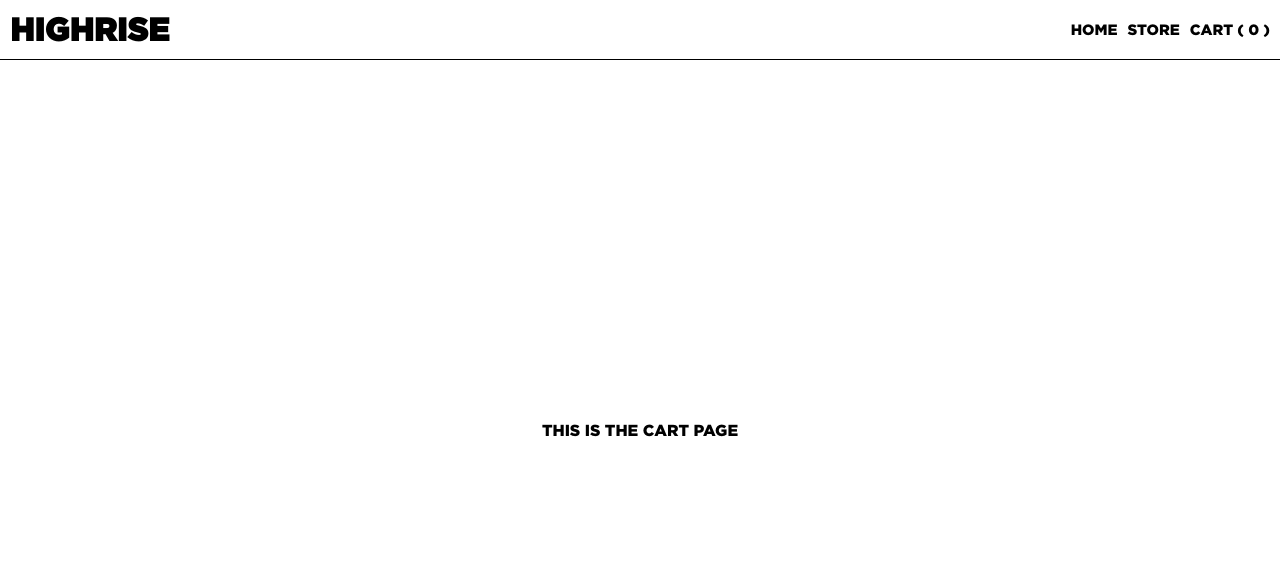
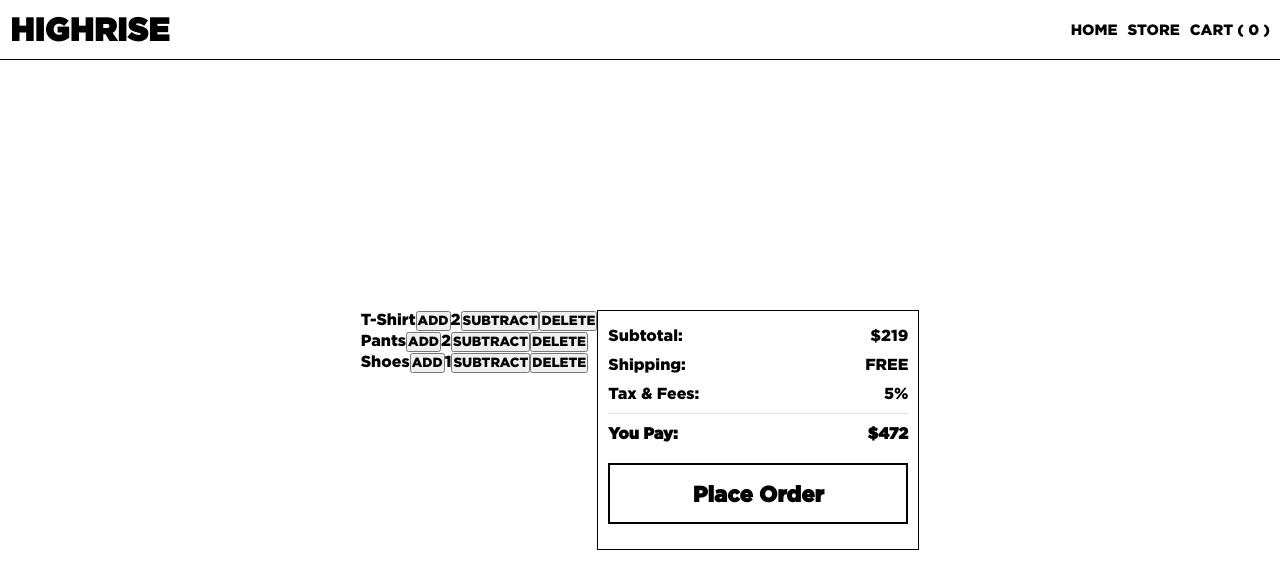
Before and after one commit to josephdorman/shopping-cart, a React (Vite) app: page /cart in a window 1280 px wide. Shown: the top 588 px of the page. Built offline with nearby package versions, Linux system fonts and the light colour scheme; no server answers.

Commit message:
style checkout

```diff
--- a/src/components/cart.jsx
+++ b/src/components/cart.jsx
@@ -2,11 +2,39 @@ import PropTypes from 'prop-types'
 import '../styles/cart.css'
 
 function Cart({ cart, setQuantity, onDelete }) {
+  const tempitems = [
+    {
+      id: 1,
+      title: 'T-Shirt',
+      quantity: 2,
+      price: 59,
+    },
+    {
+      id: 2,
+      title: 'Pants',
+      quantity: 2,
+      price: 20,
+    },
+    {
+      id: 3,
+      title: 'Shoes',
+      quantity: 1,
+      price: 140,
+    }
+  ]
+
+  const getTotal = () => {
+    let num = 0;
+    tempitems.forEach(item => num += item.price);
+    return num
+  }
+
   return (
     <>
-      THIS IS THE CART PAGE
+      <div className='cart'>
+        <div className='items'>
           {
-        cart.map(element => (
+            tempitems.map(element => (
               <div key={element.id}>
                 {element.title}
                 <button data-testid="add" onClick={() => setQuantity(element, 'add')}>ADD</button>
@@ -16,6 +44,19 @@ function Cart({ cart, setQuantity, onDelete }) {
               </div>
             ))
           }
+        </div>
+        <div className='checkout'>
+          <div className='price'>
+            <p>Subtotal: <span>${getTotal()}</span></p>
+            <p>Shipping: <span>FREE</span></p>
+            <p>Tax & Fees: <span>5%</span></p>
+          </div>
+          <div className="total">
+            <p>You Pay: <span>$472</span></p>
+          </div>
+          <button className='place-order'>Place Order</button>
+        </div>
+      </div>
     </>
   )
 }
--- a/src/styles/cart.css
+++ b/src/styles/cart.css
@@ -0,0 +1,42 @@
+.cart {
+  display: flex;
+}
+
+.checkout {
+  display: flex;
+  flex-direction: column;
+  border: 1px solid black;
+  padding: 15px 10px;
+  width: 300px;
+}
+
+.checkout p {
+  display: flex;
+  justify-content: space-between;
+}
+
+.price {
+  display: flex;
+  flex-direction: column;
+  gap: 10px;
+  border-bottom: 1px solid rgb(226, 226, 226);
+  padding-bottom: 10px;
+}
+
+.total p {
+  font-weight: bold;
+  padding: 10px 0px;
+}
+
+.place-order {
+  margin: 10px 0px;
+  padding: 15px 10px;
+  font-size: 22px;
+  font-weight: bold;
+  background-color: white;
+  border: 2px solid black;
+}
+
+.place-order:hover {
+  border: 2px dashed black;
+}
```
Lines whose indentation alone changed are shown as unchanged.
